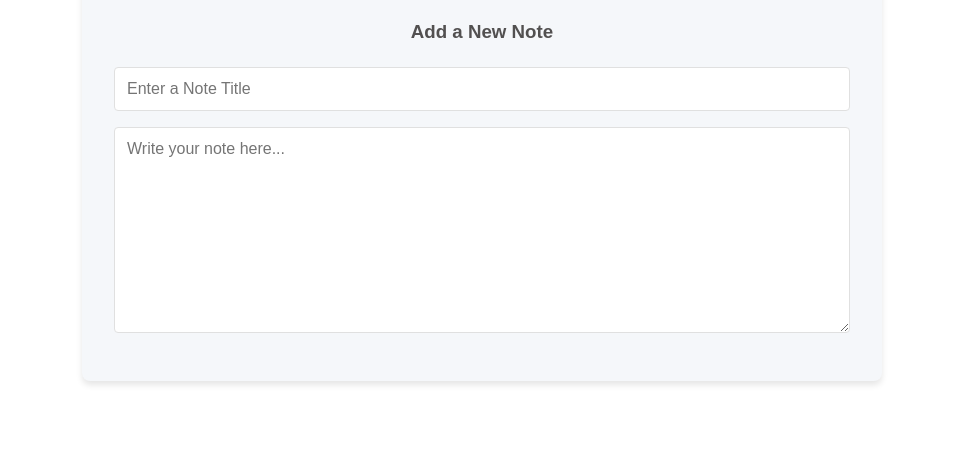
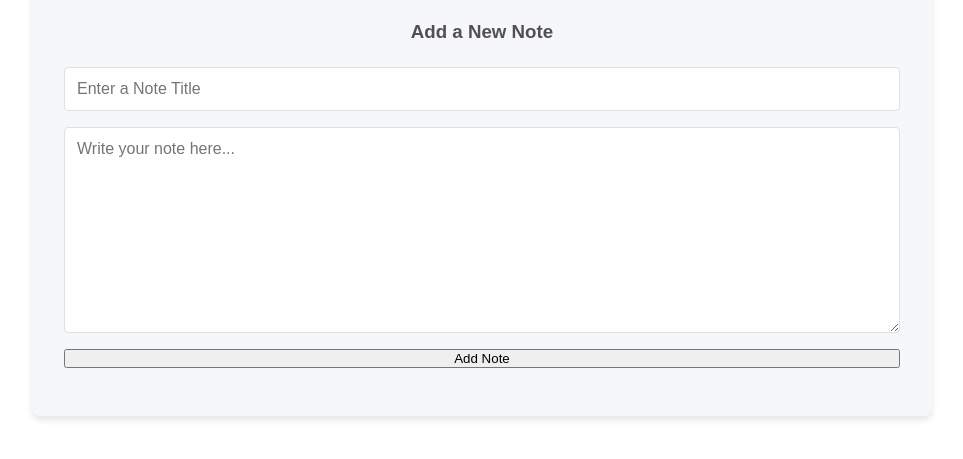
Before and after one commit to ealbanca/Note-taking-app, a plain HTML site: page index.html in a window 1280 px wide. Shown: the part 155-614 px from the top of the page, without its empty margins (158-1121 px from the left). Drawn offline with Linux system fonts and the light colour scheme.

Commit message:
Added Add note button

```diff
--- a/script.js
+++ b/script.js
@@ -17,7 +17,6 @@ modalBody.className = 'modal-body';
 modalContainer.appendChild(closeButton);
 modalContainer.appendChild(modalTitle);
 modalContainer.appendChild(modalBody);
-
 // Create a form container
 var formContainer = document.createElement('div');
 formContainer.className = 'form-container';
@@ -46,6 +45,11 @@ note.cols = 30;
 note.rows = 10;
 note.placeholder = 'Write your note here...';
 form.appendChild(note);
+// Create a submit button
+var submitButton = document.createElement('button');
+submitButton.textContent = 'Add Note';
+submitButton.type = 'submit';
+form.appendChild(submitButton);
 // Append form to form container
 formContainer.appendChild(form);
 //Create a note container to display existing notes
--- a/script.ts
+++ b/script.ts
@@ -52,6 +52,12 @@ note.rows = 10;
 note.placeholder = 'Write your note here...';
 form.appendChild(note);
 
+// Create a submit button
+const submitButton = document.createElement('button');
+submitButton.textContent = 'Add Note';
+submitButton.type = 'submit';
+form.appendChild(submitButton);
+
 // Append form to form container
 formContainer.appendChild(form);
 
--- a/styles.css
+++ b/styles.css
@@ -26,7 +26,7 @@ body {
     box-shadow: 0 4px 6px rgba(0, 0, 0, 0.1);
     padding: 2rem;
     width: 100%;
-    max-width: 800px;
+    max-width: 900px;
     margin: 1rem auto;
 }
 
```
